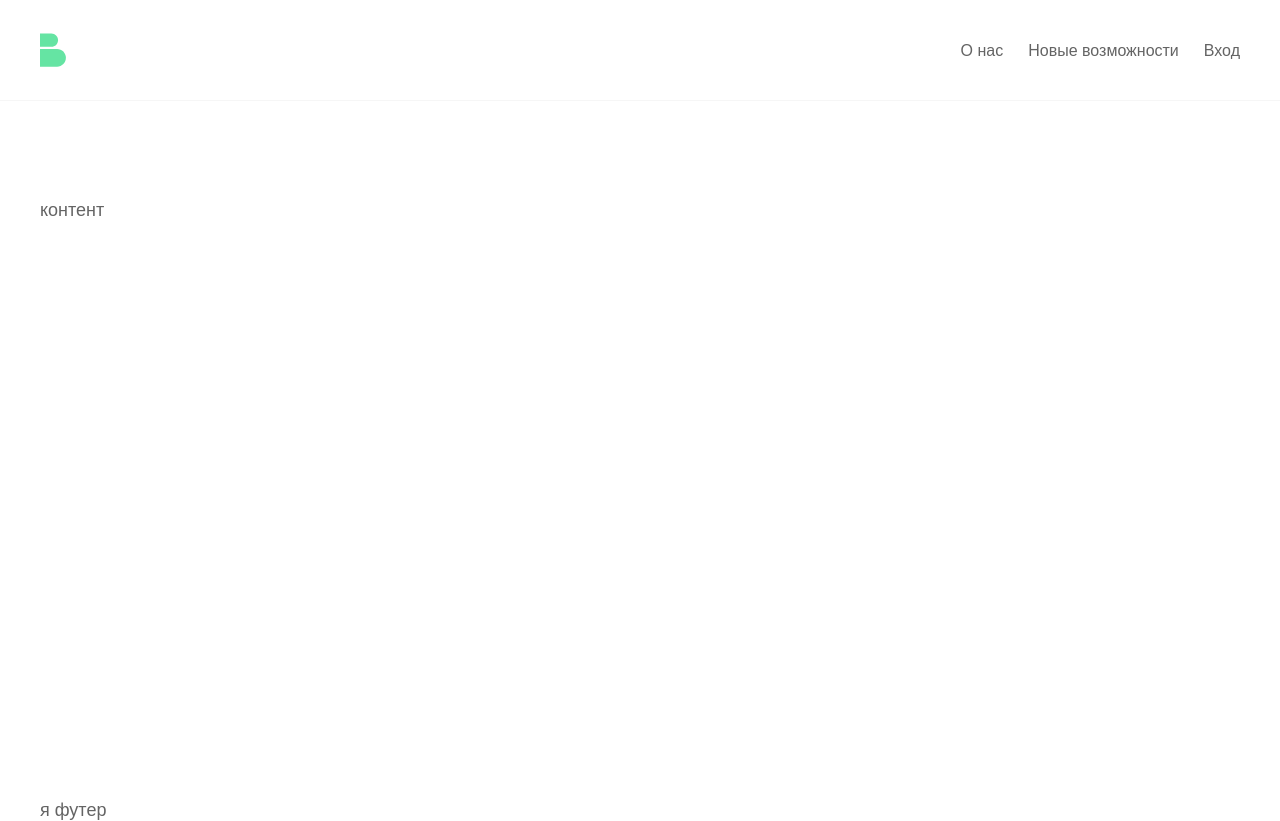
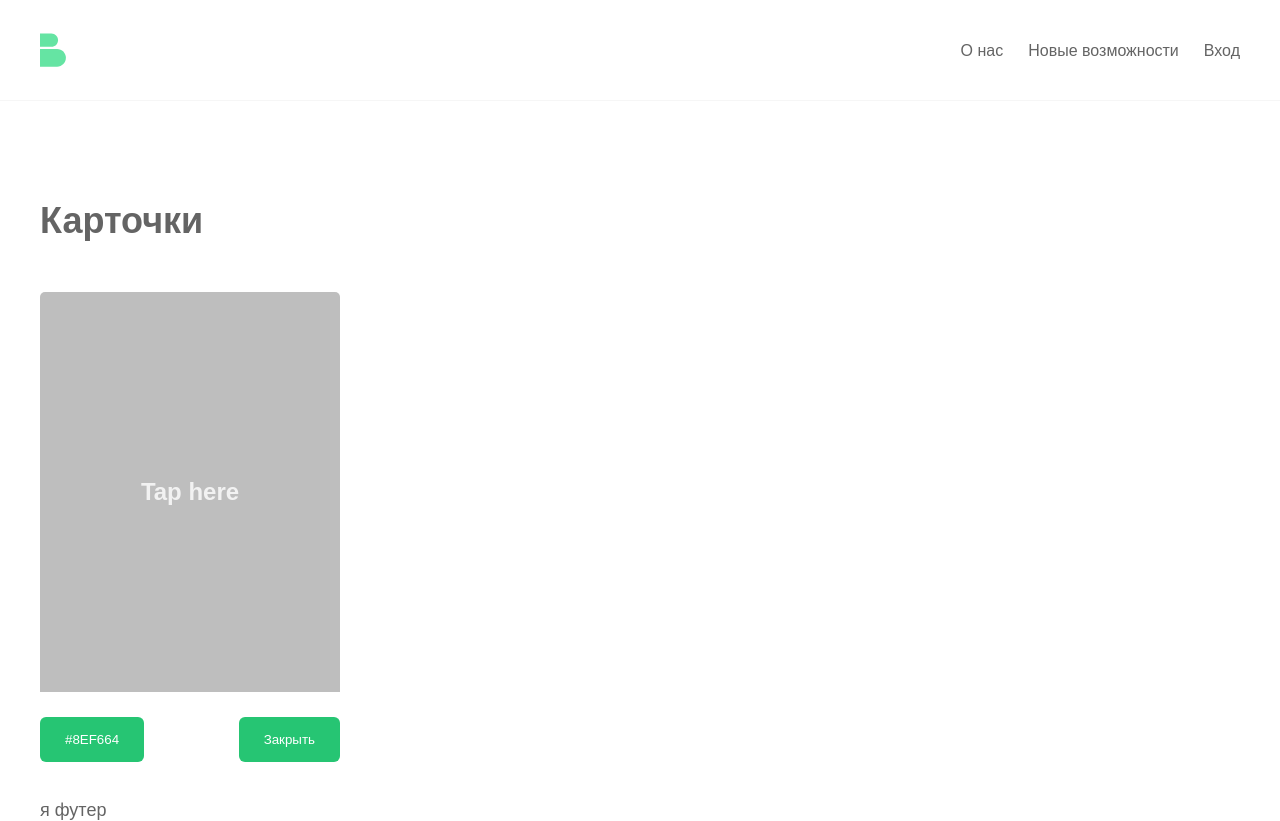
Before and after one commit to lojaaaaa/color_generator, a React (Create React App) app: page / in a window 1280 px wide. Built offline with nearby package versions, Linux system fonts and the light colour scheme.

Commit message:
layout card

```diff
--- a/src/components/Card/Card.jsx
+++ b/src/components/Card/Card.jsx
@@ -1,8 +1,17 @@
 import React from 'react'
+import style from './Card.module.scss'
 
 function Card() {
   return (
-    <div>Card</div>
+    <div className={style.card}>
+      <div className={style.body}>
+        <p className={style.text}>Tap here</p>
+      </div>
+      <div className={style.buttons}>
+        <button className={style.button}>#8EF664</button>
+        <button className={style.button}>Закрыть</button>
+      </div>
+    </div>
   )
 }
 
--- /dev/null
+++ b/src/components/Card/Card.module.scss
@@ -0,0 +1,50 @@
+.card{
+  display: flex;
+  flex-direction: column;
+  gap: 25px;
+  max-width: 300px;
+  transform: scale(1);
+  transition: all .3s ease;
+  padding-bottom: 15px;
+  .body{
+
+    cursor: pointer;
+    position: relative;
+    background-color: rgb(190, 190, 190);
+    min-height: 400px;
+    border-top-left-radius: 5px;
+    border-top-right-radius: 5px;
+
+    .text{
+      font-weight: 700;
+      position: absolute;
+      left: 50%;
+      top: 50%;
+      transform: translate(-50%, -50%);
+      color: white;
+      font-size: 24px;
+      opacity: .8;
+    }
+
+
+  }
+
+  .buttons{
+    display: flex;
+    justify-content: space-between;
+    .button{
+      cursor: pointer;
+      padding: 15px 25px;
+      border: 0;
+      background-color: rgb(38, 197, 115);
+      color: rgb(255, 255, 255);
+
+      border-radius: 6px;
+    }
+    &:hover{
+      transform: scale(1.05);
+    }
+  }
+
+
+}
--- a/src/components/Main/Main.jsx
+++ b/src/components/Main/Main.jsx
@@ -1,11 +1,12 @@
 import React from 'react'
+import Card from '../Card/Card'
 
 function Main() {
   return (
     <main className='main'>
       <div className="main__container container">
-        контент
-
+        <h1 className='title'>Карточки</h1>
+        <Card/>
       </div>
     </main>
   )
--- a/src/styles/index.scss
+++ b/src/styles/index.scss
@@ -15,7 +15,11 @@ ul{
   max-width: 1230px;
   padding: 0 15px;
 }
-
+.title{
+  font-weight: 700;
+  font-size: 36px;
+  margin-bottom: 50px;
+}
 #root{
   height: 100vh;
 }
@@ -24,13 +28,16 @@ body{
   font-size: 18px;
   font-weight: 500;
   color: rgb(100, 100, 100);
-}
-
-
   .wrapper{
     display: flex;
     flex-direction: column;
     height: 100%;
+    .header{
+      position: fixed;
+      left: 0;
+      top: 0;
+      width: 100%;
+      border-bottom: 1px solid rgba(205, 205, 205, 0.19);
     }
     .main{
       flex: 1 0 100%;
@@ -39,25 +46,20 @@ body{
     footer{
       flex: 0 0 auto;
     }
+  }
+}
 
-
-.header{
-  position: fixed;
-  left: 0;
-  top: 0;
-  width: 100%;
-  border-bottom: 1px solid rgba(205, 205, 205, 0.19);
-}
 .header__container{
   display: flex;
   justify-content: space-between;
   align-items: center;
   min-height: 100px;
-}
   .nav__menu{
     display: flex;
     gap: 25px;
-}
     .nav__menu-link{
       font-size: 16px;
     }
+  }
+
+}
```
Lines whose indentation alone changed are shown as unchanged.
